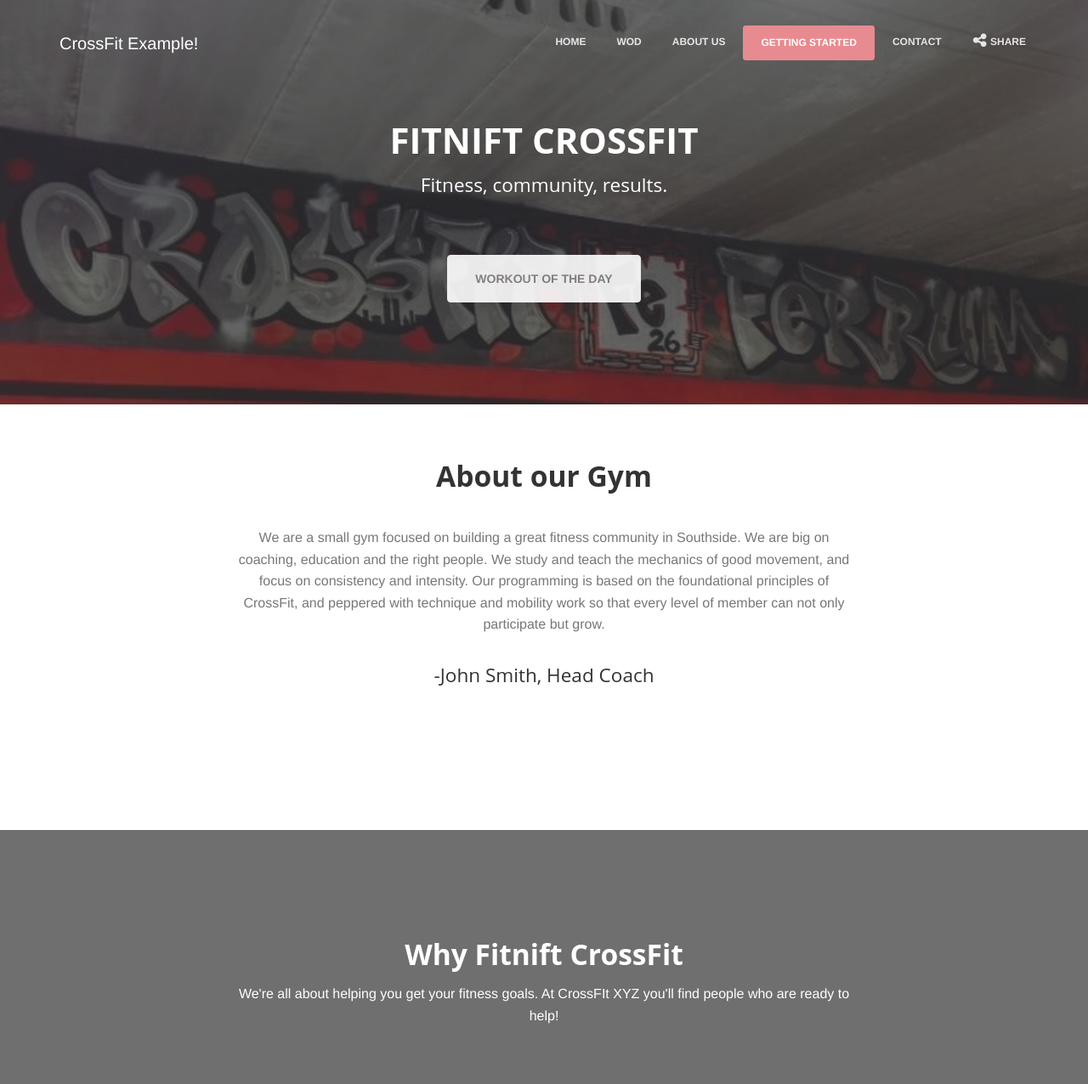
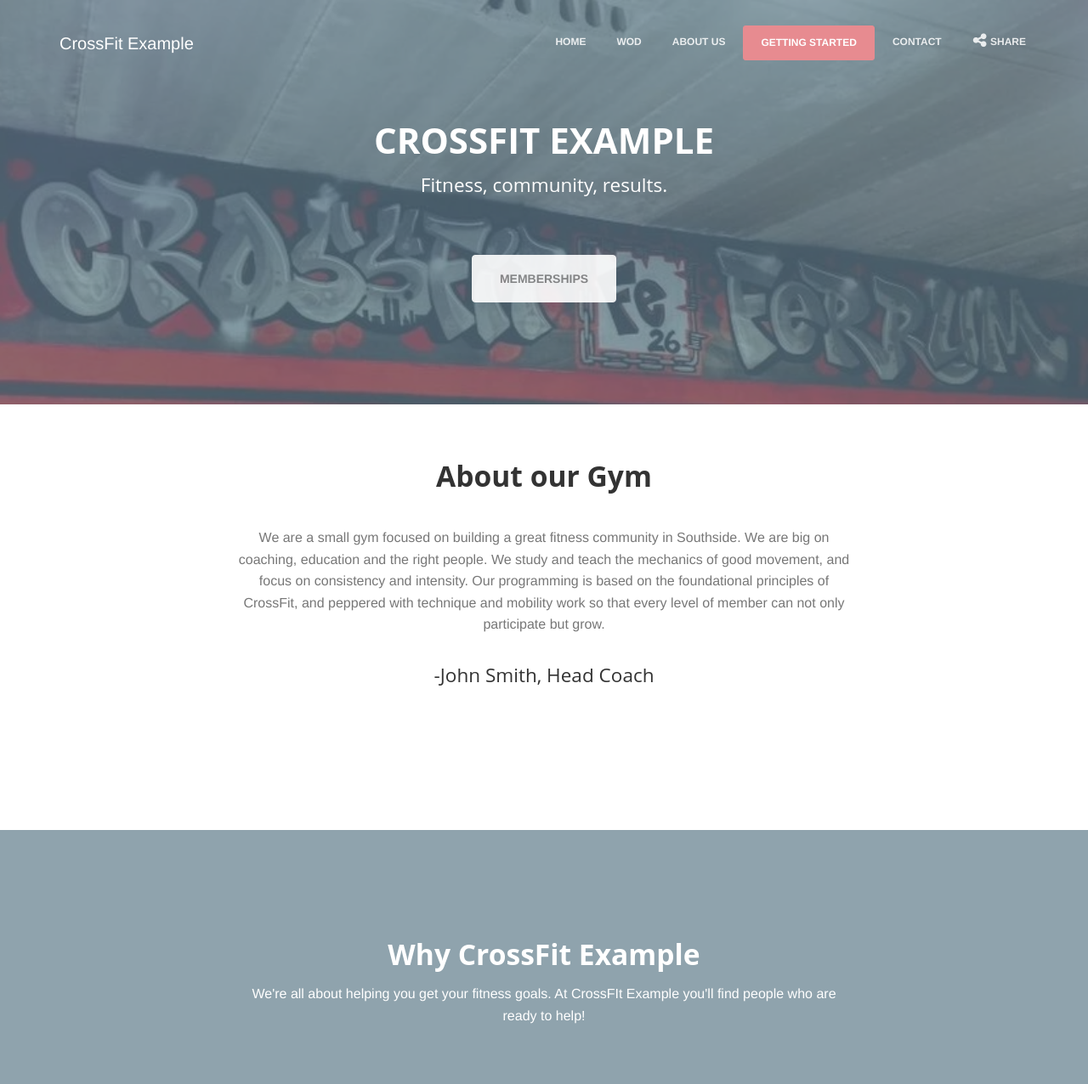
Before and after one commit to Chalbs/cf-website, a plain HTML site: page index.html in a window 1280 px wide. Shown: the top 1276 px of the page at 85% size. Drawn offline with Linux system fonts and the light colour scheme; some packages are replaced by stand-ins of ours; a web font is replaced by a local one.

Commit message:
Content update

```diff
--- a/assets/css/gaia.css
+++ b/assets/css/gaia.css
@@ -1084,7 +1084,7 @@ a,
   border-color: #FFFFFF;
 }
 .filter.filter-color-black:before {
-  background: #333;
+  background: #607D8B;
 }
 .filter.filter-color-gold:before {
   background: #bd986c;
--- a/index.html
+++ b/index.html
@@ -31,8 +31,8 @@
                     <span class="icon-bar bar2"></span>
                     <span class="icon-bar bar3"></span>
                 </button>
-                <a href="../CF-website-template/freebie.html" class="navbar-brand">
-                    CrossFit Example!
+                <a href="#" class="navbar-brand">
+                    CrossFit Example
                 </a>
             </div>
             <div class="collapse navbar-collapse">
@@ -106,14 +106,14 @@
             <div class="container">
                 <div class="content">
                     <div class="title-area">
-                        <h1 class="main-title">Fitnift CrossFit</h1>
+                        <h1 class="main-title">CrossFit Example</h1>
                         <h3>Fitness, community, results.</h2>
 
                     </div>
 
                     <div class="button-get-started">
-                        <a href="#" target="_blank" class="btn btn-white btn-fill btn-lg ">
-                            Workout of the Day
+                        <a href="membership.html" class="btn btn-white btn-fill btn-lg ">
+                            Memberships
                         </a>
                     </div>
                 </div>
@@ -152,8 +152,8 @@
                     <div class="row">
 
                         <div class="title-area">
-                            <h2>Why Fitnift CrossFit</h2>
-                            <p class="description">We're all about helping you get your fitness goals. At CrossFIt XYZ you'll
+                            <h2>Why CrossFit Example</h2>
+                            <p class="description">We're all about helping you get your fitness goals. At CrossFIt Example you'll
                             find people who are ready to help!</p>
                         </div>
                     </div>
@@ -184,7 +184,7 @@
                                                     <h2 class="title">Membership</h2>
                                                     <p class="small-text">We offer month-to-month memberships and yearly memberships.Purchase a membership, punch card, or drop in online.
                                                     </p>
-                                                    <a href="../cf-website-template/membership.html" class="btn btn-fill btn-lg">Memberships</a>
+                                                    <a href="membership.html" class="btn btn-fill btn-lg">Memberships</a>
                                                 </div>
                                             </div>
                                         </div>
```
Also changed, not shown: membership.html (+2 -2 lines).
